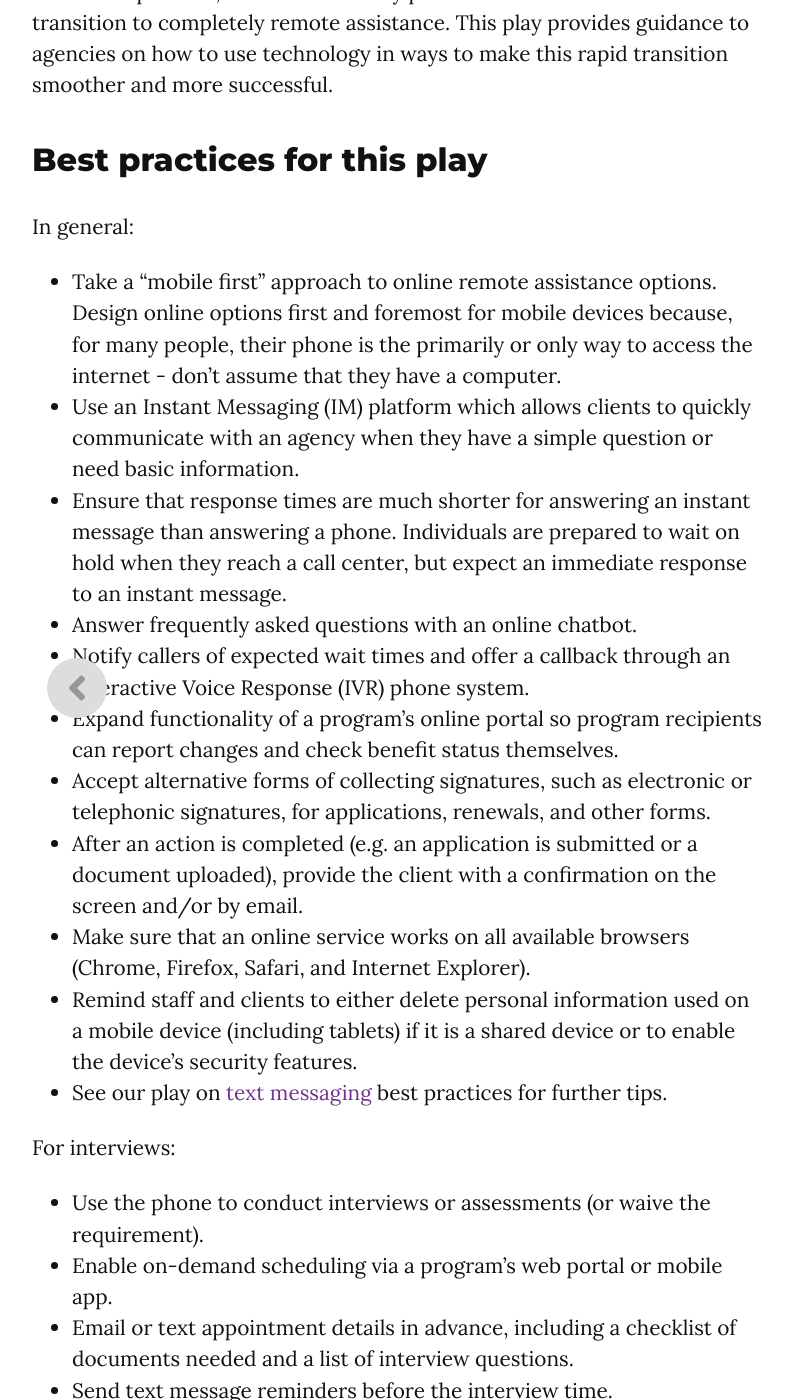
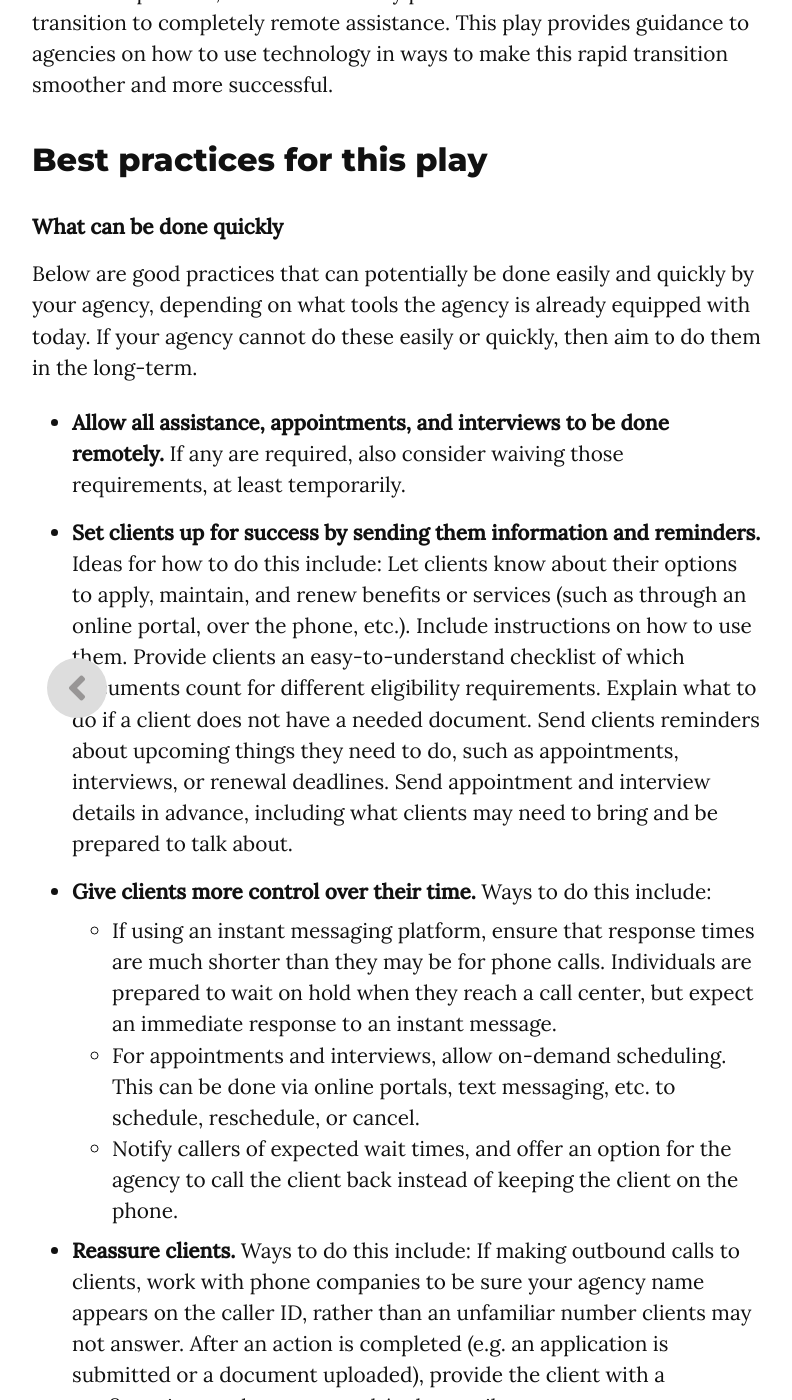
Before and after one commit to Social-Tech-Collab/socialtechcollaborative, a Jekyll site: the page built from _posts/2020-04-23-play-2.md, in a window 1280 px wide and 1400 px high, scrolled down 835 px. Shown: the whole window, without its empty margins (53-845 px from the left). Built offline with Jekyll 4.4.1, drawn with Linux system fonts in a browser that asks for light colours; nearby versions of some CDN libraries; some web fonts are replaced; some of the changed text lies outside the part shown.

Commit message:
update copy

```diff
--- a/_posts/2020-04-23-play-2.md
+++ b/_posts/2020-04-23-play-2.md
@@ -9,35 +9,45 @@
 Before the COVID-19 emergency, many agencies administering social services programs were already adopting remote options to apply and enroll so that clients did not need to visit an office to do everything. During the COVID-19 emergency, it’s simply not possible to conduct business as usual if staff and clients are to be kept safe. Agencies need to make it possible for clients to do anything and everything needed to access programs without visiting an office. Policies for many of the programs people are relying on for basic needs are changing rapidly to make remote assistance possible, and these are only part of the effort needed to transition to completely remote assistance. This play provides guidance to agencies on how to use technology in ways to make this rapid transition smoother and more successful.
 
 ## Best practices for this play
-In general:
-* Take a “mobile first” approach to online remote assistance options. Design online options first and foremost for mobile devices because, for many people, their phone is the primarily or only way to access the internet - don’t assume that they have a computer.
-* Use an Instant Messaging (IM) platform which allows clients to quickly communicate with an agency when they have a simple question or need basic information.
-* Ensure that response times are much shorter for answering an instant message than answering a phone. Individuals are prepared to wait on hold when they reach a call center, but expect an immediate response to an instant message.
-* Answer frequently asked questions with an online chatbot.
-* Notify callers of expected wait times and offer a callback through an Interactive Voice Response (IVR) phone system.
-* Expand functionality of a program’s online portal so program recipients can report changes and check benefit status themselves.
-* Accept alternative forms of collecting signatures, such as electronic or telephonic signatures, for applications, renewals, and other forms.
-* After an action is completed (e.g. an application is submitted or a document uploaded), provide the client with a confirmation on the screen and/or by email.
-* Make sure that an online service works on all available browsers (Chrome, Firefox, Safari, and Internet Explorer).
+**What can be done quickly**
+
+Below are good practices that can potentially be done easily and quickly by your agency, depending on what tools the agency is already equipped with today. If your agency cannot do these easily or quickly, then aim to do them in the long-term.
+
+* **Allow all assistance, appointments, and interviews to be done remotely.** If any are required, also consider waiving those requirements, at least temporarily.
+
+
+* **Set clients up for success by sending them information and reminders.** Ideas for how to do this include:
+Let clients know about their options to apply, maintain, and renew benefits or services (such as through an online portal, over the phone, etc.). Include instructions on how to use them.
+Provide clients an easy-to-understand checklist of which documents count for different eligibility requirements. Explain what to do if a client does not have a needed document.
+Send clients reminders about upcoming things they need to do, such as appointments, interviews, or renewal deadlines.
+Send appointment and interview details in advance, including what clients may need to bring and be prepared to talk about.
+
+* **Give clients more control over their time.** Ways to do this include:
+  - If using an instant messaging platform, ensure that response times are much shorter than they may be for phone calls. Individuals are prepared to wait on hold when they reach a call center, but expect an immediate response to an instant message.
+  - For appointments and interviews, allow on-demand scheduling. This can be done via online portals, text messaging, etc. to schedule, reschedule, or cancel.
+  - Notify callers of expected wait times, and offer an option for the agency to call the client back instead of keeping the client on the phone.
+
+* **Reassure clients.** Ways to do this include:
+If making outbound calls to clients, work with phone companies to be sure your agency name appears on the caller ID, rather than an unfamiliar number clients may not answer.
+After an action is completed (e.g. an application is submitted or a document uploaded), provide the client with a confirmation on the screen and/or by email.
+
+**What to aim for long-term**
+
+Below are things your agency can do that may involve more effort and time to implement. They are worth the investment, however, as they will help your agency’s clients far beyond just this current crisis.
+
+* **Cultivate more communication channels that clients can use for applying, maintaining, and renewing their access to benefits or services.** Examples to explore are text messaging, instant messaging platforms, chatbots, interactive voice response (IVR) phone systems, and online portals.
+
+* **To get the most out of your new communication channels, consider making these policy and technology updates too:**
+Accept alternative forms of collecting signatures (e.g. electronic or telephonic signatures) for applications and renewals.
+Allow multiple ways to submit documentation. Allow clients to take photos of documents through their mobile devices, and then submit them through online portals, text messages, instant messaging platforms, etc.
+
+* **Expand functionality of online portals to enable clients to do more things themselves.** Obvious functionality to add include ways for clients to report changes and check benefits or services statuses themselves. But there may be additional ideas that your agency’s clients would appreciate.
+
+**A few more points to consider**
+* Take a “mobile first” approach to online options. Design first and foremost for mobile devices because, for many people, their phone is the primary or only way to access the internet. You can’t assume that everyone has a computer.
+* Make sure that an online service works on all available browsers (for example, Chrome, Firefox, Safari).
 * Remind staff and clients to either delete personal information used on a mobile device (including tablets) if it is a shared device or to enable the device’s security features.
-* See our play on [text messaging](../play-1/) best practices for further tips.
-
-For interviews:
-* Use the phone to conduct interviews or assessments (or waive the requirement).
-* Enable on-demand scheduling via a program’s web portal or mobile app.
-* Email or text appointment details in advance, including a checklist of documents needed and a list of interview questions.
-* Send text message reminders before the interview time.
-* If making outbound calls to clients, work with phone companies to be sure your agency name appears on the caller ID, rather than an unfamiliar number clients may not answer.
-* Use a Live Chat feature for appointment rescheduling or cancellation.
-
-For uploading documents:
-* Provide through multiple channels an easy-to-understand checklist of which documents can be submitted as evidence for each eligibility requirement that documentation is required. Explain what to do if the client does not have the documentation needed.
-* Allow clients to take a picture of documents with their smartphone and upload it to their case file through an online portal or mobile app.
-* Give clients multiple ways to send documentation, such as via an online portal, via chatbot, via text messaging, etc.
-
-For renewals:
-* Text or email clients simple reminders (at different times) that their renewal is due and provide links to the forms, online portal, or call center where they can complete the renewal.
-* Give clients multiple ways to answer renewal questions, such as over the phone, via an online portal, via chatbot, via text messaging, etc.
+* See our play on [text messaging](../play-1) best practices for further tips.
 
 
 ## Resources
```
